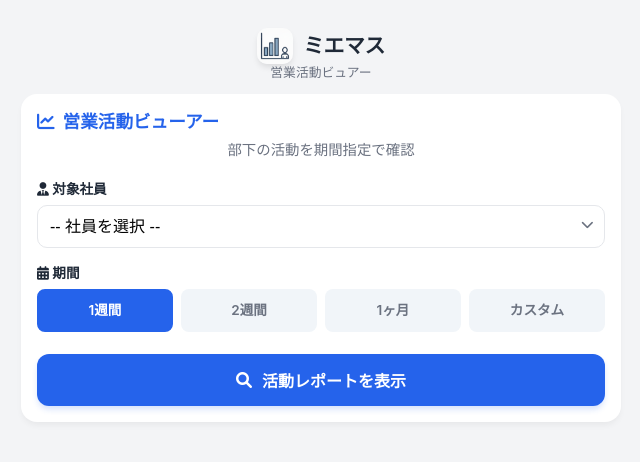
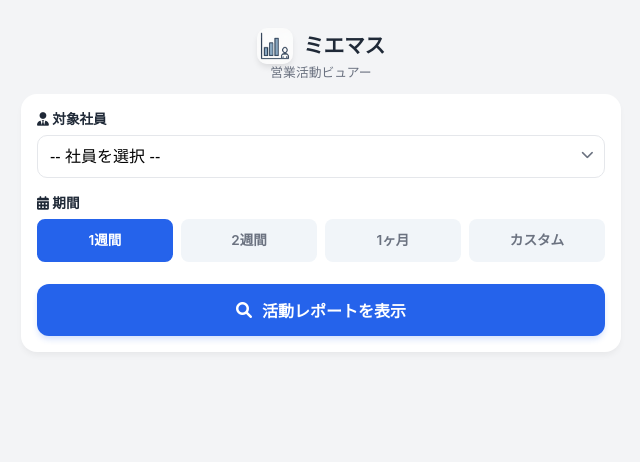
Before and after one commit to kids-masaru/staff-activity-viewer, a Flask app: page / in a window 1280 px wide. Shown: the top 462 px of the page, without its empty margins (319-959 px from the left). Run offline with Flask 3, Linux system fonts and the light colour scheme.

Commit message:
UI: ヘッダーテキスト削除

```diff
--- a/templates/index.html
+++ b/templates/index.html
@@ -1,10 +1,6 @@
 {% extends "base.html" %}
 {% block content %}
 <div class="card">
-    <div style="text-align:center; margin-bottom:20px;">
-        <h2 style="color:var(--primary); margin:0;"><i class="fas fa-chart-line"></i> 営業活動ビューアー</h2>
-        <p style="color:var(--text-sub); font-size:0.9rem; margin-top:5px;">部下の活動を期間指定で確認</p>
-    </div>
 
     <form method="POST" action="/report" onsubmit="showLoading()">
         <!-- Staff Select -->
```
